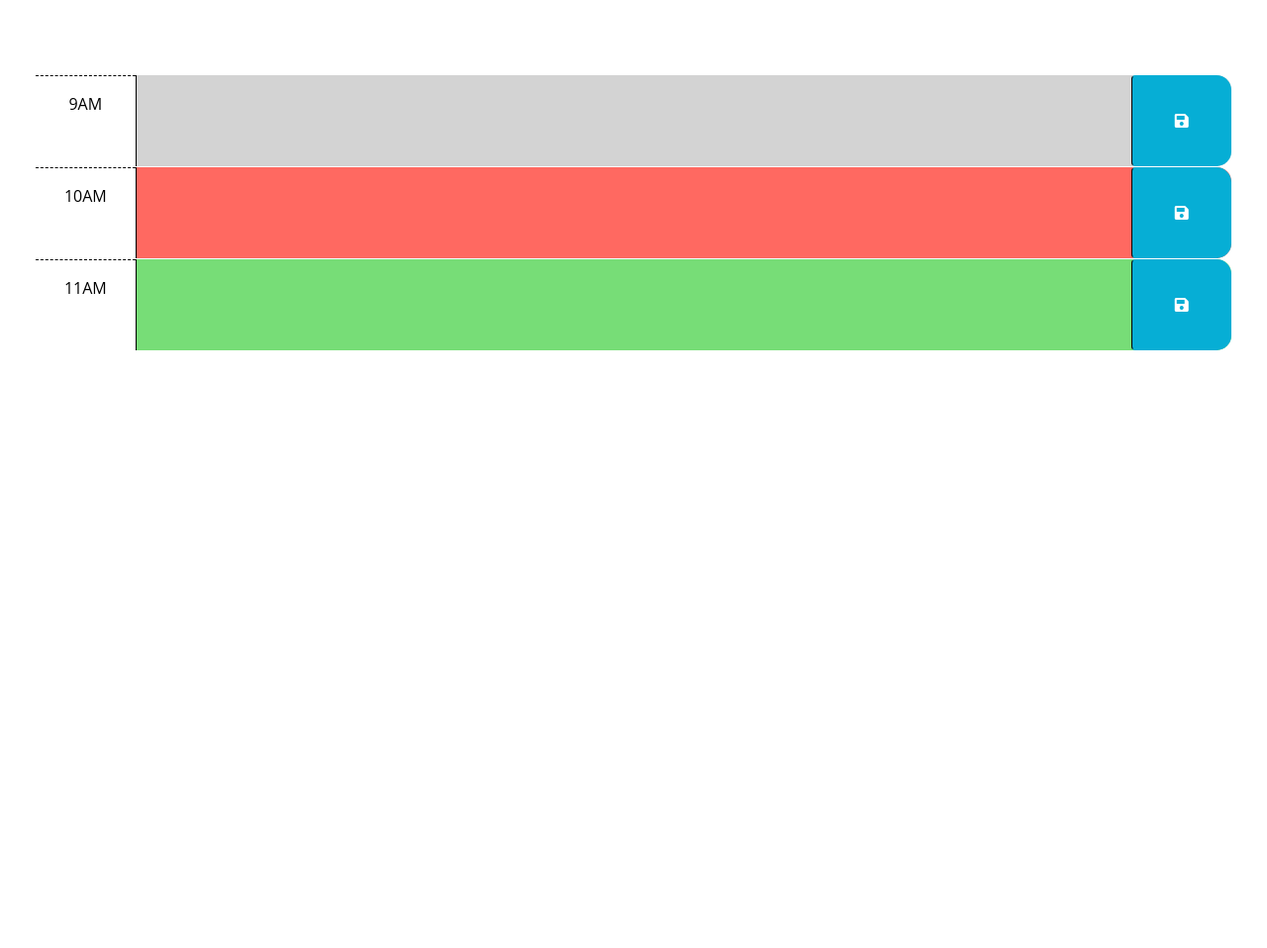
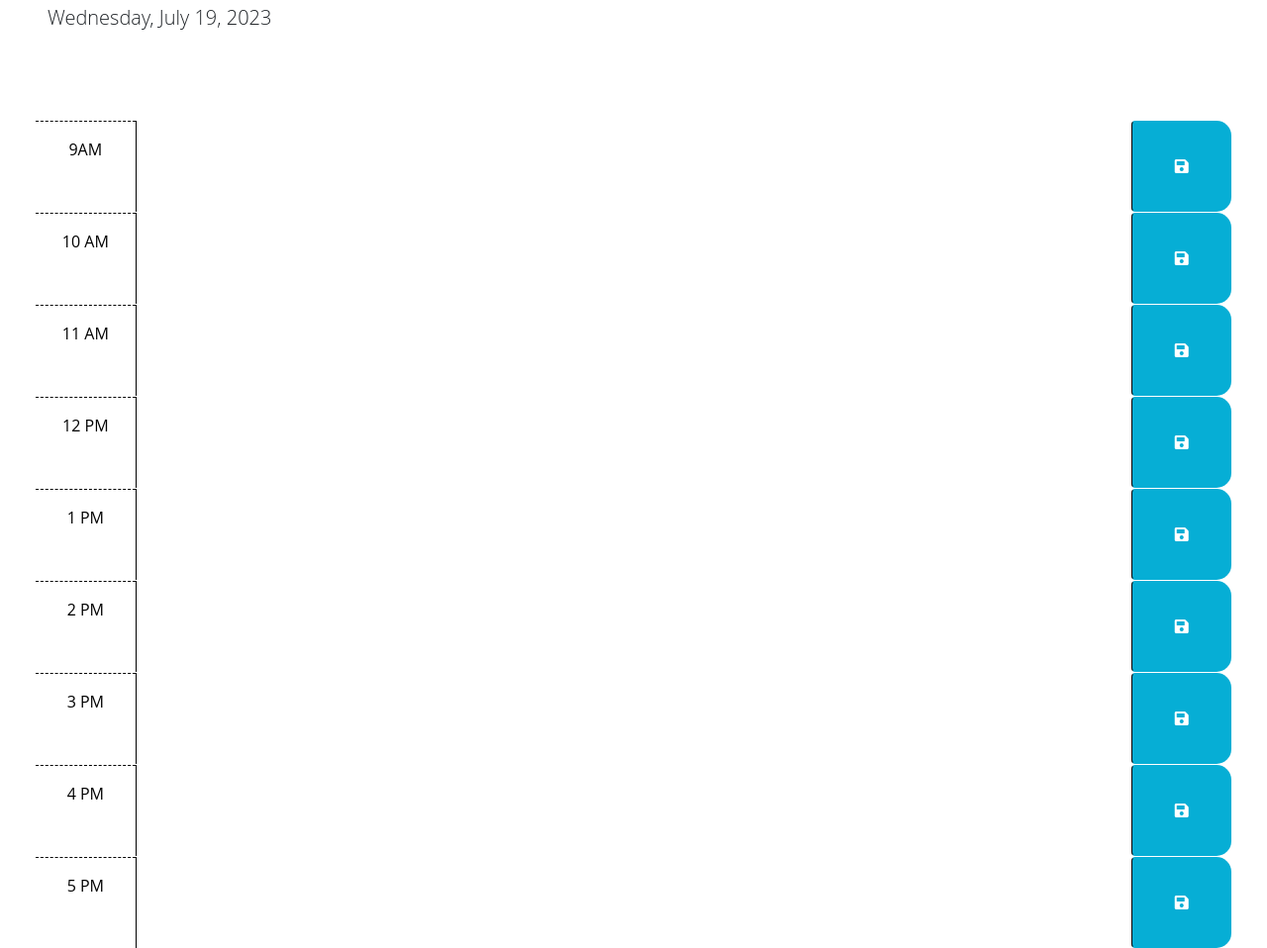
Before and after one commit to HeberMartinezLopez/daily-calendar, a plain HTML site: page index.html in a window 1280 px wide. Shown: the part 176-1134 px from the top of the page at 99% size. Before the commit the page ends 800 px from the top, so only its background shows below. Drawn offline with nearby package versions, Linux system fonts and the light colour scheme.

Commit message:
add date and reformat html

```diff
--- a/Develop/script.js
+++ b/Assets/script.js
@@ -2,6 +2,8 @@
 // the code isn't run until the browser has finished rendering all the elements
 // in the html.
 $(function () {
+  console.log("Sup!")
+  $("#currentDay").text(dayjs().format("dddd, MMMM D, YYYY"));
   // TODO: Add a listener for click events on the save button. This code should
   // use the id in the containing time-block as a key to save the user input in
   // local storage. HINT: What does `this` reference in the click listener
--- a/Develop/index.html
+++ b/index.html
@@ -20,7 +20,7 @@
       href="https://fonts.googleapis.com/css2?family=Fira+Sans:wght@400;700&display=swap"
       rel="stylesheet"
     />
-    <link rel="stylesheet" href="style.css" />
+    <link rel="stylesheet" href="./Assets/style.css" />
     <title>Work Day Scheduler</title>
   </head>
 
@@ -42,8 +42,36 @@
         -->
 
       <!-- Example of a past time block. The "past" class adds a gray background color. -->
-      <div id="hour-9" class="row time-block past">
+      <div id="hour-9" class="row time-block">
         <div class="col-2 col-md-1 hour text-center py-3">9AM</div>
+        <textarea class="col-8 col-md-10 description" rows="3"> </textarea>
+        <button class="btn saveBtn col-2 col-md-1" aria-label="save">
+          <i class="fas fa-save" aria-hidden="true"></i>
+        </button>
+      </div>
+      <div id="hour-10" class="row time-block">
+        <div class="col-2 col-md-1 hour text-center py-3">10 AM</div>
+        <textarea class="col-8 col-md-10 description" rows="3"> </textarea>
+        <button class="btn saveBtn col-2 col-md-1" aria-label="save">
+          <i class="fas fa-save" aria-hidden="true"></i>
+        </button>
+      </div>
+      <div id="hour-11" class="row time-block">
+        <div class="col-2 col-md-1 hour text-center py-3"> 11 AM</div>
+        <textarea class="col-8 col-md-10 description" rows="3"> </textarea>
+        <button class="btn saveBtn col-2 col-md-1" aria-label="save">
+          <i class="fas fa-save" aria-hidden="true"></i>
+        </button>
+      </div>
+      <div id="hour-12" class="row time-block">
+        <div class="col-2 col-md-1 hour text-center py-3">12 PM</div>
+        <textarea class="col-8 col-md-10 description" rows="3"> </textarea>
+        <button class="btn saveBtn col-2 col-md-1" aria-label="save">
+          <i class="fas fa-save" aria-hidden="true"></i>
+        </button>
+      </div>
+      <div id="hour-13" class="row time-block">
+        <div class="col-2 col-md-1 hour text-center py-3">1 PM</div>
         <textarea class="col-8 col-md-10 description" rows="3"> </textarea>
         <button class="btn saveBtn col-2 col-md-1" aria-label="save">
           <i class="fas fa-save" aria-hidden="true"></i>
@@ -51,8 +79,8 @@
       </div>
 
       <!-- Example of a present time block. The "present" class adds a red background color. -->
-      <div id="hour-10" class="row time-block present">
-        <div class="col-2 col-md-1 hour text-center py-3">10AM</div>
+      <div id="hour-14" class="row time-block ">
+        <div class="col-2 col-md-1 hour text-center py-3">2 PM</div>
         <textarea class="col-8 col-md-10 description" rows="3"> </textarea>
         <button class="btn saveBtn col-2 col-md-1" aria-label="save">
           <i class="fas fa-save" aria-hidden="true"></i>
@@ -60,8 +88,24 @@
       </div>
 
       <!-- Example of a future time block. The "future" class adds a green background color. -->
-      <div id="hour-11" class="row time-block future">
-        <div class="col-2 col-md-1 hour text-center py-3">11AM</div>
+      <div id="hour-15" class="row time-block ">
+        <div class="col-2 col-md-1 hour text-center py-3">3 PM</div>
+        <textarea class="col-8 col-md-10 description" rows="3"> </textarea>
+        <button class="btn saveBtn col-2 col-md-1" aria-label="save">
+          <i class="fas fa-save" aria-hidden="true"></i>
+        </button>
+      </div>
+
+      <div id="hour-16" class="row time-block">
+        <div class="col-2 col-md-1 hour text-center py-3"> 4 PM</div>
+        <textarea class="col-8 col-md-10 description" rows="3"> </textarea>
+        <button class="btn saveBtn col-2 col-md-1" aria-label="save">
+          <i class="fas fa-save" aria-hidden="true"></i>
+        </button>
+      </div>
+
+      <div id="hour-17" class="row time-block">
+        <div class="col-2 col-md-1 hour text-center py-3">5 PM</div>
         <textarea class="col-8 col-md-10 description" rows="3"> </textarea>
         <button class="btn saveBtn col-2 col-md-1" aria-label="save">
           <i class="fas fa-save" aria-hidden="true"></i>
@@ -69,11 +113,13 @@
       </div>
     </div>
 
+
+
     <script src="https://cdnjs.cloudflare.com/ajax/libs/jquery/3.2.1/jquery.min.js"></script>
     <script src="https://cdn.jsdelivr.net/npm/dayjs@1.11.3/dayjs.min.js"
     integrity="sha256-iu/zLUB+QgISXBLCW/mcDi/rnf4m4uEDO0wauy76x7U="
     crossorigin="anonymous"></script>
 
-    <script src="script.js"></script>
+    <script src="./Assets/script.js"></script>
   </body>
 </html>
```
Also changed, not shown: Assets/style.css (renamed from Develop/style.css).
